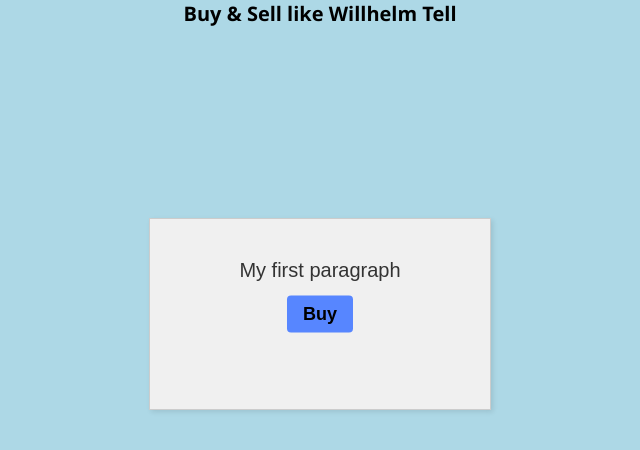
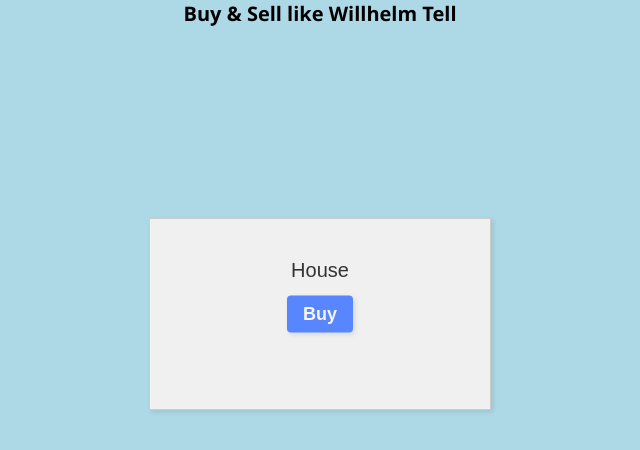
Before and after one commit to Mostercoder/Projekt-Web-App, a plain HTML site: page Project/index.html in a window 1280 px wide. Shown: the part 86-536 px from the top of the page, without its empty margins (320-960 px from the left). Drawn offline with Linux system fonts and the light colour scheme.

Commit message:
css/html test site

```diff
--- a/Project/index.html
+++ b/Project/index.html
@@ -8,7 +8,7 @@
 </h2>
 
 <div class="box">
-    <p>My first paragraph</p>
+    <p>House</p>
 </div>
 
 <button class="button" id="button_1">Buy</button>
--- a/Project/stylesheet.css
+++ b/Project/stylesheet.css
@@ -25,8 +25,10 @@ p {
   padding: 8px 16px;
   background-color: #5786ff;
   border-radius: 4px;
+  box-shadow: 2px 2px 5px rgba(0, 0, 0, .1);
 
   font-size: large;
+  color:whitesmoke;
   font-weight: bold;
 
   /*position for centering*/
```
